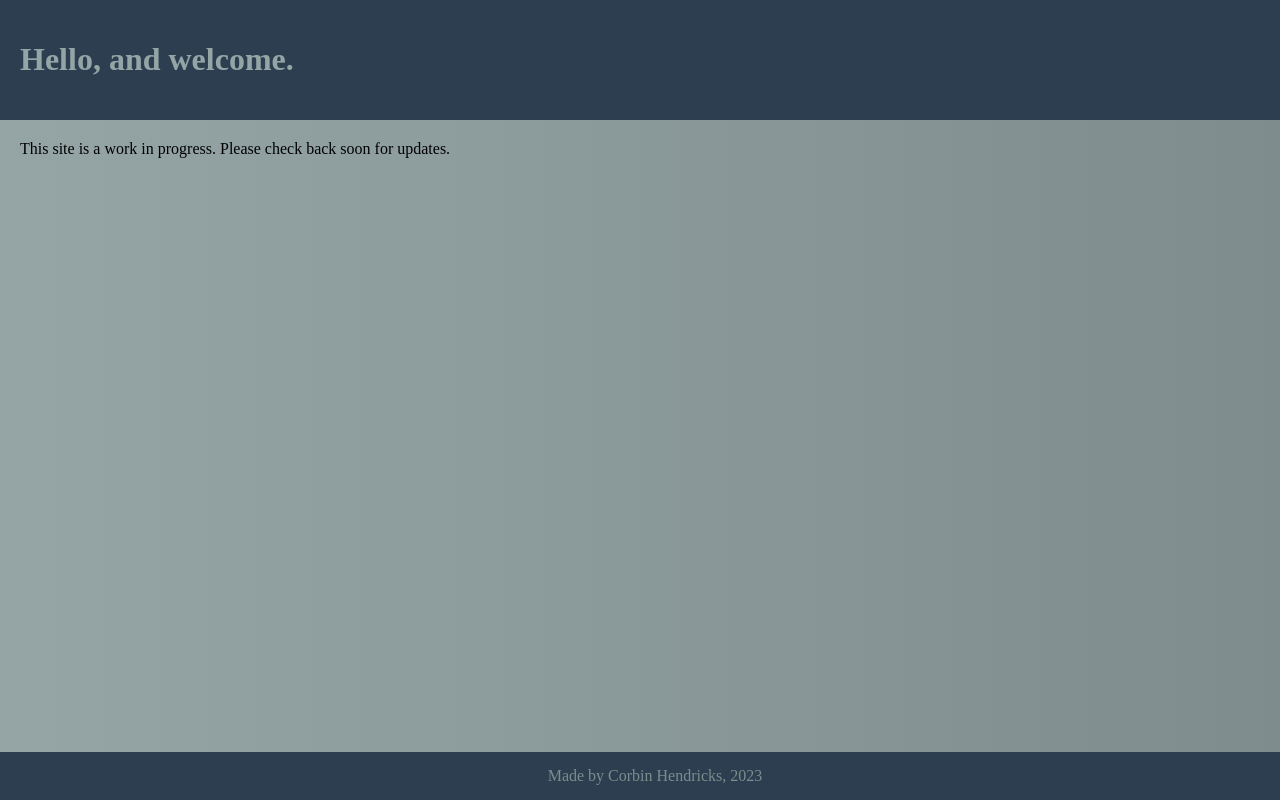
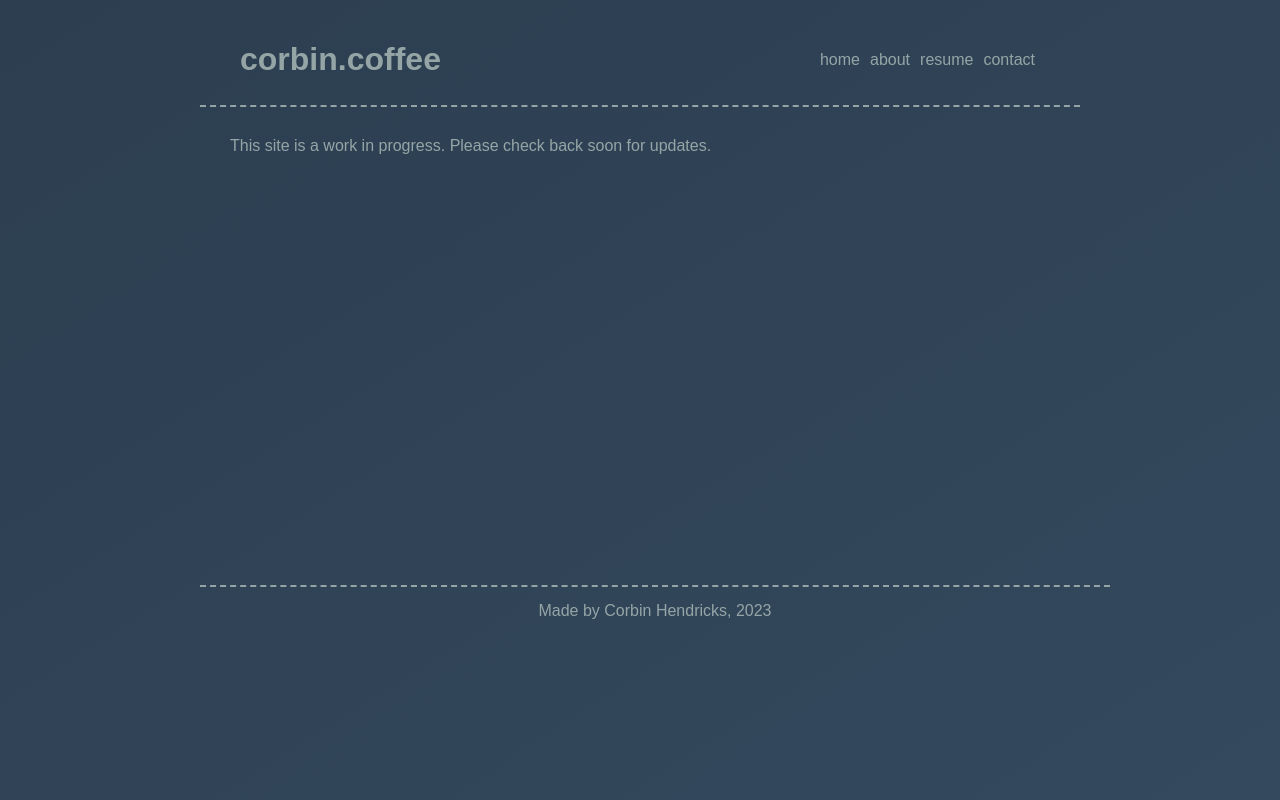
Before and after one commit to cor-bun/cor-bun.github.io, a plain HTML site: page index.html in a window 1280 px wide. Drawn offline with Linux system fonts and the light colour scheme.

Commit message:
Reformat and font family
CSS stylization furthered

```diff
--- a/index.html
+++ b/index.html
@@ -11,8 +11,24 @@
     <div class="container">
       <header class="header">
         <h1>
-          Hello, and welcome.
+          corbin.coffee
         </h1>
+        <nav>
+          <ul class="links">
+            <li>
+              <a href="">home</a>
+            </li>
+            <li>
+              <a href="">about</a>
+            </li>
+            <li>
+              <a href="">resume</a>
+            </li>
+            <li>
+              <a href="">contact</a>
+            </li>
+          </ul>
+        </nav>
       </header>
       <div class="content">
         This site is a work in progress. Please check back soon for updates.
--- a/stylesheet.css
+++ b/stylesheet.css
@@ -5,29 +5,64 @@
   --color4: #95a5a6;
   --color5: #ecf0f1;
 }
+html {
+  background-image: linear-gradient(to bottom right, var(--color1), var(--color2));
+  font-family: sans-serif;
+}
 body {
-  background-image: linear-gradient(to right, var(--color4), var(--color3));
   margin: 0;
+  display: flex;
+  flex-direction: column;
+  min-height: 100vh;
+}
+.container {
+  margin-left: 200px;
+  margin-right: 200px;
 }
 .header {
-  background-color: var(--color1);
   color: var(--color4);
   padding: 20px;
+  display: flex;
+  flex-direction: row;
+  justify-content: space-between;
+  align-items: center;
+  border-bottom-style: dashed;
+  padding-bottom: 5px;
+  margin-bottom: 30px;
+  border-bottom-width: 2px;
 }
 .header h1{
   font-weight: bold;
+  margin-left: 20px;
+}
+.links {
+  list-style-type: none;
+  display: flex;
+  margin-right: 20px;
+}
+.links li {
+  padding: 5px;
+}
+li a {
+  color: var(--color4);
+  text-decoration: none;
+}
+li a:hover {
+  color: var(--color5)
 }
 .content {
   height: 35vw;
-  padding-top: 20px;
-  padding-left: 20px;
+  color: var(--color4);
+  display: flex;
+  justify-content: left;
+  margin: 0px 30px;
 }
 .footer {
-  background-color: var(--color1);
-  color: var(--color3);
+  color: var(--color4);
   padding: 15px;
   text-align: center;
+  width: 100%;
+  border-top-style: dashed;
+  border-top-width: 2px;
   bottom: 0;
-  position: fixed;
-  width: 100%;
 }
```
